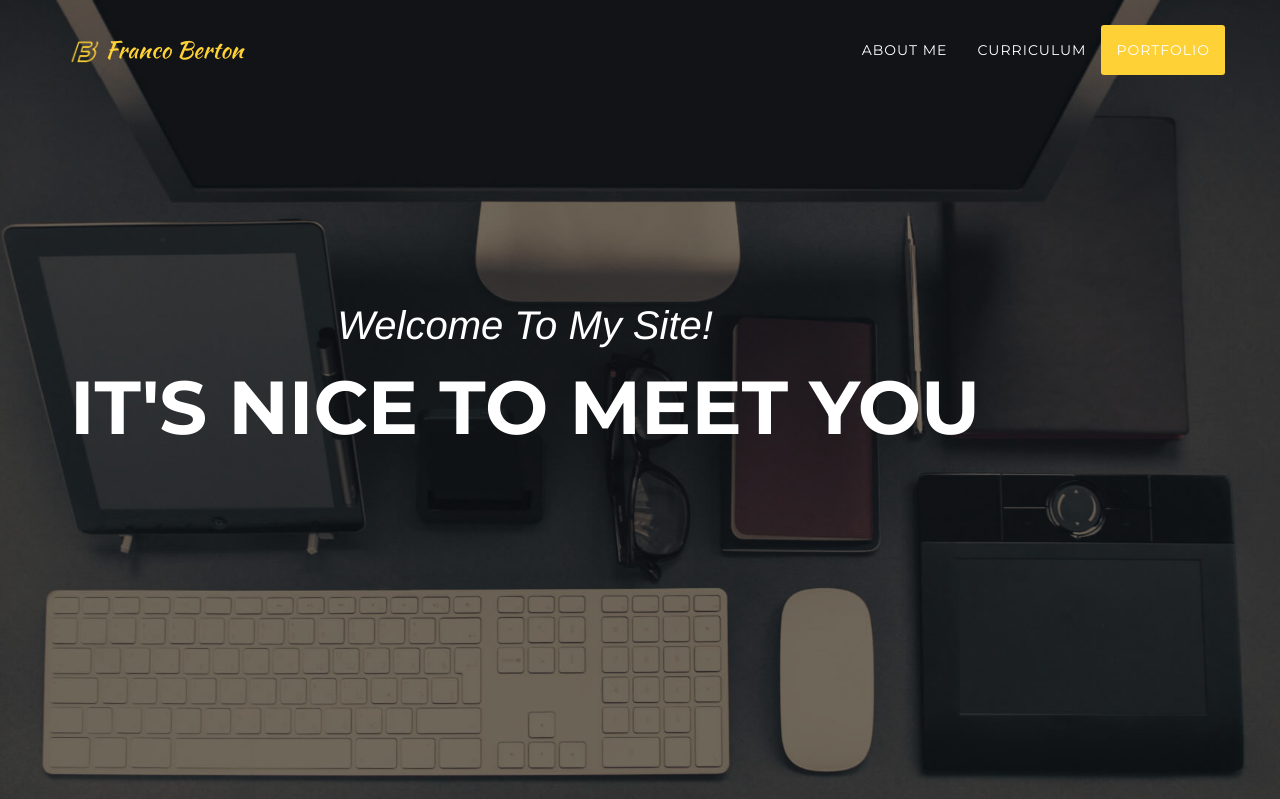
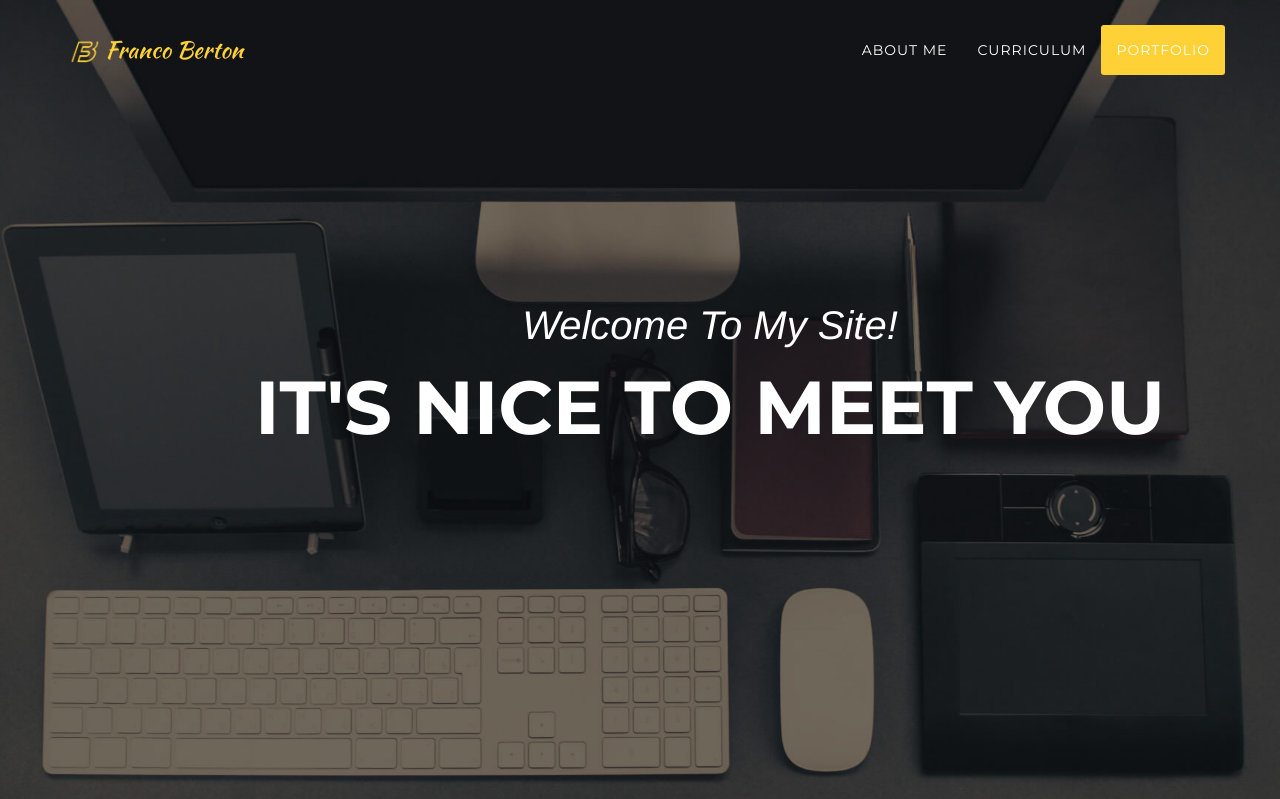
Before and after one commit to francoberton/francoberton.github.io, a PHP site: page / in a window 1280 px wide; the page is wider, and only the part inside the window is pictured. Shown: the top 799 px of that part. Run offline with PHP 8.4, Linux system fonts and the light colour scheme; some libraries are stand-ins or nearby versions; some web fonts are replaced.

Commit message:
Update style.css

```diff
--- a/CSS/style.css
+++ b/CSS/style.css
@@ -1,5 +1,5 @@
 html			{width: 100%;height: 100%;position: relative;}
-body			{width: 100%;height: 100%;position: relative;font-family: "Roboto Slab","Helvetica Neue",Helvetica,Arial,sans-serif;font-size: 14px;line-height: 1.42857;color: #333;}
+body			{width: 100%;height: 100%;position: relative;font-family: "Roboto Slab","Helvetica Neue",Helvetica,Arial,sans-serif;font-size: 14px;line-height: 1.42857;color: #333; overflow: hidden;}
 h1, h2, h3, h4, h5, h6 {
     			font-family: Montserrat,"Helvetica Neue",Helvetica,Arial,sans-serif;
     			text-transform: uppercase;
@@ -36,7 +36,7 @@ p.large 				  {font-size: 16px;}
 section h2.section-heading 		  {font-size: 40px;margin-top: 0px;margin-bottom: 15px;line-height: 1.1;color: inherit;margin-bottom: 75px;}
 .timeline 				  {list-style: outside none none;padding: 0px;position: relative;}
 header 					  {min-height: 100%;background-image: url("../IMG/background.jpg");background-attachment: scroll;background-position: center center;background-size: cover;text-align: center;color: #FFF;}
-header .intro-text 			  {position: absolute;top: 50%; transform: translateY(-50%);}
+header .intro-text 			  {position: absolute;top: 50%; transform: translateY(-50%);width: 100%;}
 .skills					  {padding:0.5em 0.15em 0.5em 0.15em;color:#fff;border-radius:5px;}
 .blue					  {background-color: #337AB7;border-color: #2E6DA4;}
 .green					  {background-color: #5CB85C;border-color: #4CAE4C;}
```
